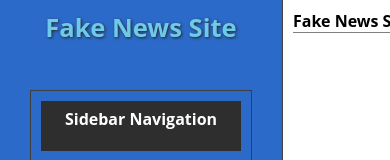
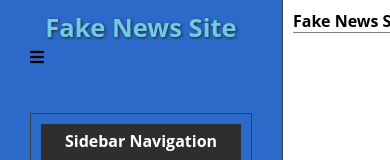
Before and after one commit to JS-goose/fake_news_react, a React (Create React App) app: page / in a window 390 px wide. Shown: the top 160 px of the page. Built offline with nearby package versions, Linux system fonts and the light colour scheme; no server answers.

Commit message:
added hamburger icon for menu collapsing

```diff
--- a/src/components/layout/Sidebar.js
+++ b/src/components/layout/Sidebar.js
@@ -6,7 +6,10 @@ class Sidebar extends React.Component {
     return (
       <header id="nav-header" articles={this.props.articles}>
         <nav id="navbar">
-          <h1>Fake News Site</h1>
+          <h1>Fake News Site </h1>
+          <span id="hamburger">
+            <i className="fas fa-bars" />
+          </span>
           <ul id="nav-links-list">
             <li className="sidebar-title">
               <p>Sidebar Navigation</p>
```
